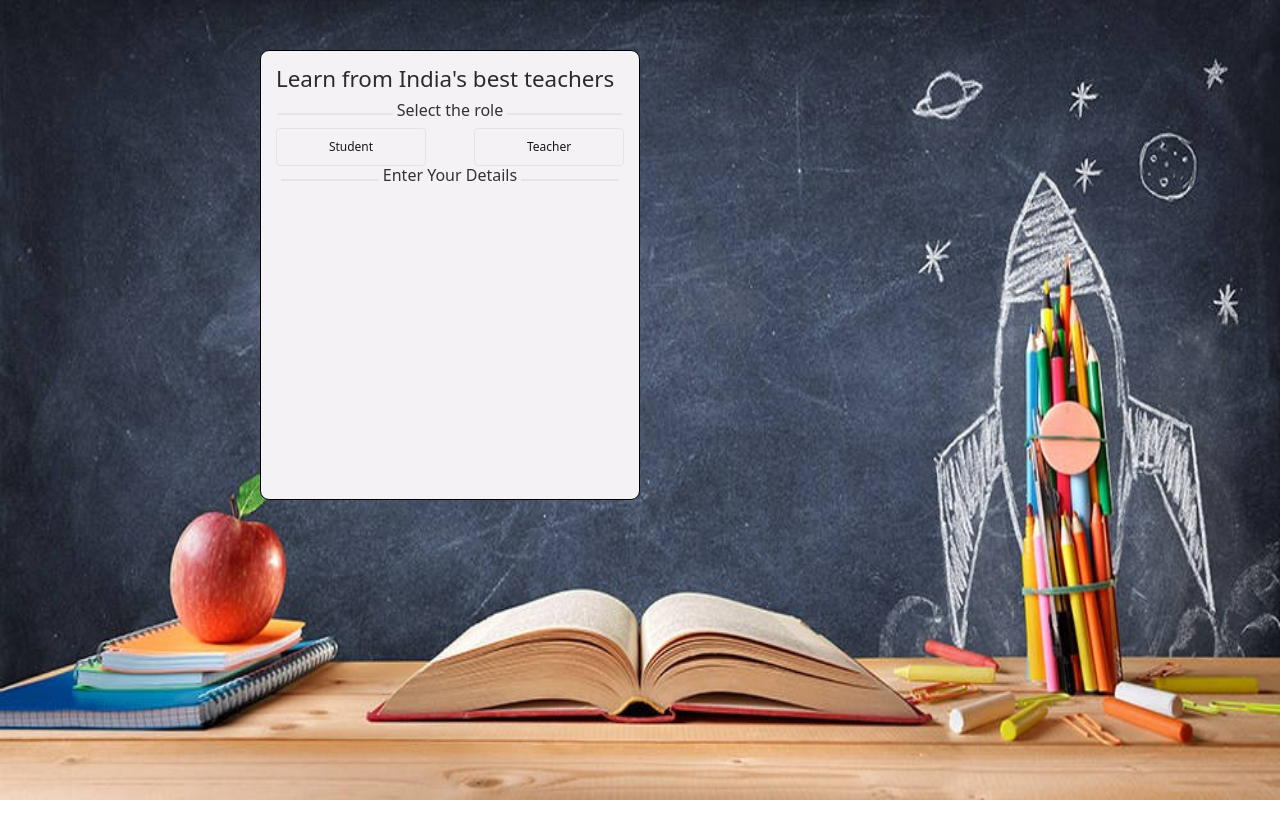
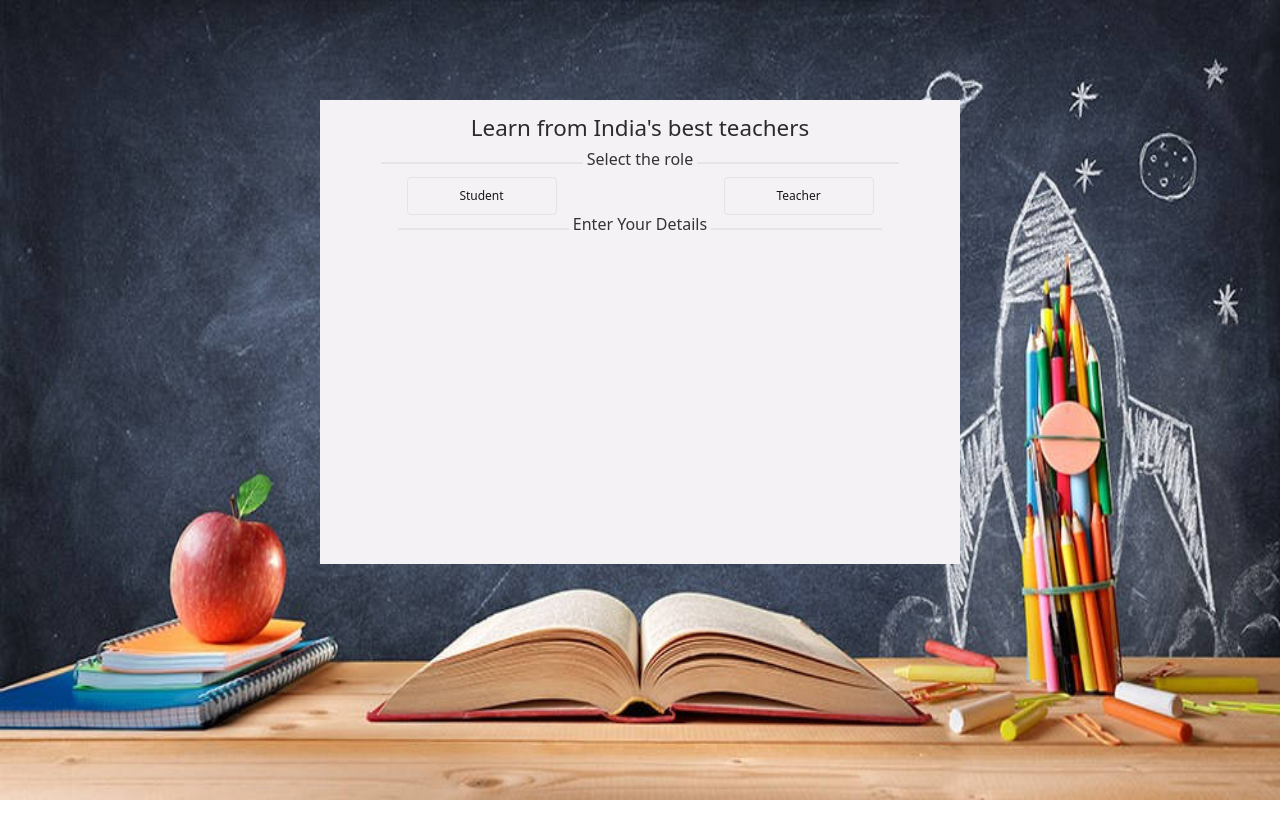
Before and after one commit to yashTomar272/Elearn, a React (Create React App) app in the folder frontend/: page / in a window 1280 px wide. Shown: the top 838 px of the page. Before the commit the page ends 800 px from the top, so only its background shows below. Built offline with nearby package versions, Linux system fonts and the light colour scheme.

Commit message:
added to login

```diff
--- a/frontend/src/component/Login.jsx
+++ b/frontend/src/component/Login.jsx
@@ -6,8 +6,9 @@ const Login = () => {
     <>
     <form className='Login_main_class position-relative' style={{height:"100vh",width:"100%"}}>
 <img src={Img} className='img_class img-fluid' style={{height:"100vh",width:"100%"}}/>
-<div className='position-absolute d-flex flex-column ' style={{height:"450px",width:"380px",padding:"15px",top:"50px",right:"50%",borderRadius:"9px",border:"1px solid black",backgroundColor:"#f5f2f5"}}>
-<h2 style={{fontSize:"22.4px",color:"#2b2b2b",fontWeight:"500"}}>Learn from India's best teachers</h2>
+<div className='position-absolute  d-flex flex-column ' style={{height:"100%",width:"100%",display:"flex", alignItems:"center",top:"100px",borderRadius:"9px"}}>
+<div className='position-relative ' style={{backgroundColor:"#f5f2f5", height:"58%", width:"50%",padding:"15px"}}>
+  <h2 style={{width:"100%",textAlign:"center",fontSize:"22.4px",color:"#2b2b2b",fontWeight:"500"}}>Learn from India's best teachers</h2>
 
 <div className='DALJU w-100 flex-row gap-1'>
 <div style={{width:"33%",height:"2px",backgroundColor:"rgba(112,112,112,0.1)"}}></div>
@@ -15,8 +16,8 @@ const Login = () => {
 <div style={{width:"33%",height:"2px",backgroundColor:"rgba(112,112,112,0.1)"}}></div>
 </div>
 
-<div className="d-flex justify-content-between align-items-center">
-  <div style={{ position: "relative" }}>
+<div className="d-flex justify-content-between align-items-center row">
+  <div className='d-flex justify-content-center align-items-center col' style={{ position: "relative" }}>
     <input
       type="radio"
       value="student"
@@ -30,7 +31,7 @@ const Login = () => {
     </label>
   </div>
 
-  <div style={{ position: "relative" }}>
+  <div className='col d-flex justify-content-center align-items-center' style={{ position: "relative" }}>
     <input
       type="radio"
       value="teacher"
@@ -51,7 +52,7 @@ const Login = () => {
 <div style={{width:"28%",height:"2px",backgroundColor:"rgba(112,112,112,0.1)"}}></div>
 </div>
 
-</div>
+</div></div>
     </form>
     </>
   )
```
